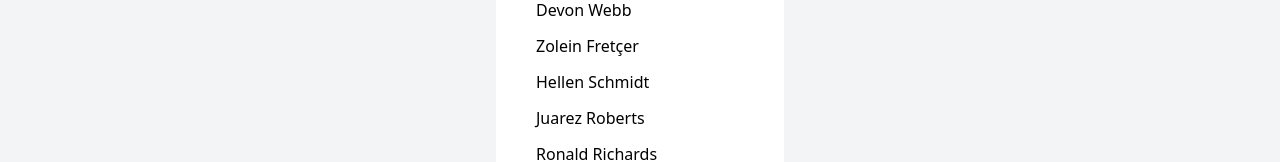
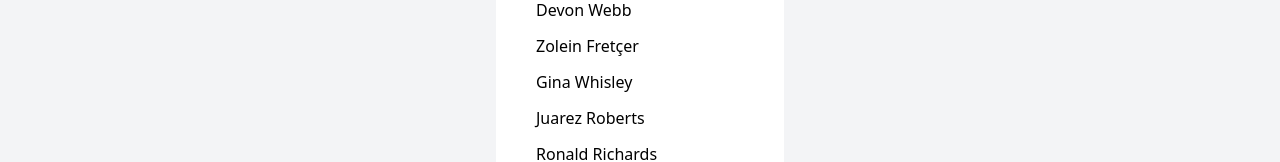
Before and after one commit to giliolizera/Training, a Vue app: page /combobox in a window 1280 px wide. Shown: the part 430-592 px from the top of the page. Built offline with nearby package versions, Linux system fonts and the light colour scheme; what maska would draw is missing.

Commit message:
feat: improve aplication

```diff
--- a/src/components/Combobox.vue
+++ b/src/components/Combobox.vue
@@ -74,7 +74,7 @@
           { id: 7, name: 'Arlene Mccoy',},
           { id: 8, name: 'Devon Webb',},
           { id: 9, name: 'Zolein Fretçer',},
-          { id: 10, name: 'Hellen Schmidt',},
+          { id: 10, name: 'Gina Whisley',},
           { id: 11, name: 'Juarez Roberts'},
           { id: 12, name: 'Ronald Richards'},
           { id: 13, name: 'Suelen Bridger'},
--- a/src/components/Popover.vue
+++ b/src/components/Popover.vue
@@ -58,7 +58,6 @@ export default {
       {
         name: 'Insights',
         description: 'Measure actions your users take',
-        href: '##',
         icon: `
       <svg
         width="48"
@@ -94,7 +93,6 @@ export default {
       {
         name: 'Automations',
         description: 'Create your own targeted content',
-        href: '##',
         icon: `
       <svg
         width="48"
@@ -122,7 +120,6 @@ export default {
       {
         name: 'Reports',
         description: 'Keep track of your growth',
-        href: '##',
         icon: `
       <svg
         width="48"
```
